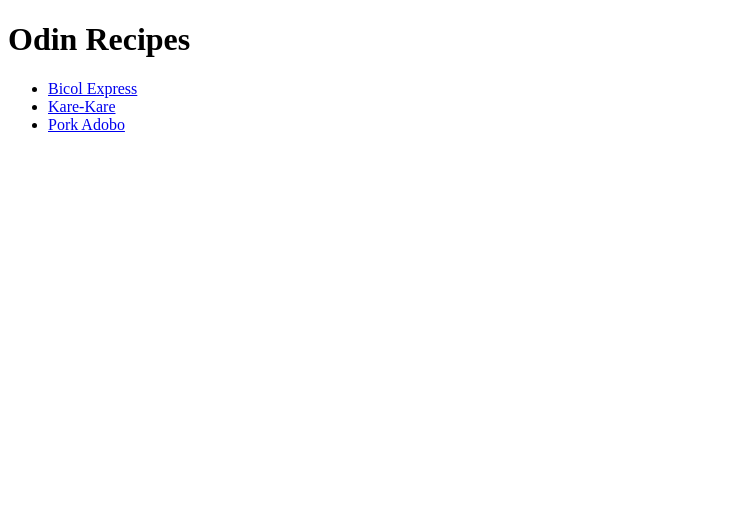
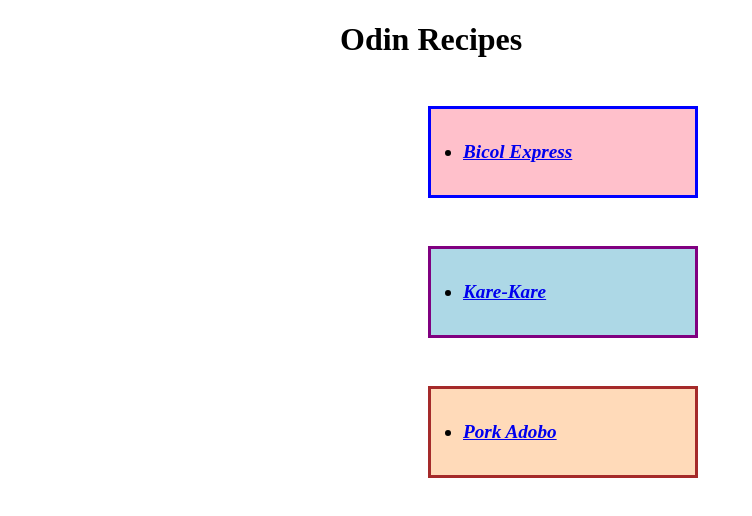
Before and after one commit to Jerry-web-ui/odin-recipes, a plain HTML site: page index.html in a window 1280 px wide. Shown: the whole page, without its empty margins (0-752 px from the left). Drawn offline with Linux system fonts and the light colour scheme.

Commit message:
My odin Recipes Project

```diff
--- a/index.html
+++ b/index.html
@@ -4,14 +4,15 @@
     <meta charset="UTF-8">
     <meta name="viewport" content="width=device-width, initial-scale=1.0">
     <title>Odin Recipes</title>
+    <link rel="stylesheet" href="styles.css">
 </head>
 <body>
     <h1>Odin Recipes</h1>
     <p>
         <ul>
-            <li><a href="recipes/bicol-express.html">Bicol Express</a></li>
-            <li><a href="recipes/kare-kare.html">Kare-Kare</a></li>
-            <li><a href="recipes/adobo.html">Pork Adobo</a></li>
+             <div class="one">         <li>  <a href="recipes/bicol-express.html">Bicol Express</a></li></div>
+             <div class="two">        <li>   <a href="recipes/kare-kare.html">Kare-Kare</a></li> </div>
+             <div class="three">       <li>    <a href="recipes/adobo.html">Pork Adobo</a></li>
         </ul>
 </p>
 </body>
--- /dev/null
+++ b/styles.css
@@ -0,0 +1,37 @@
+body {
+  max-width: 600px;
+  margin: 0 auto;
+}
+
+.one {
+  background: pink;
+  font-size: larger;
+  font-style:italic;
+  font-weight: bolder;
+  border: 3px   solid blue;
+  width: 200px;
+  padding: 32px;
+  margin: 48px;
+}
+
+.two {
+  background: lightblue;
+  font-size: larger;
+  font-style: oblique;
+  font-weight: bolder;
+  border: 3px solid purple;
+  width: 200px;
+  padding: 32px;
+  margin: 48px;
+}
+
+.three {
+  background: peachpuff;
+  font-size: larger;
+  font-style: italic;
+  font-weight: bolder;
+  border: 3px solid brown;
+  width: 200px;
+  padding: 32px;
+  margin: 48px;
+}
```
